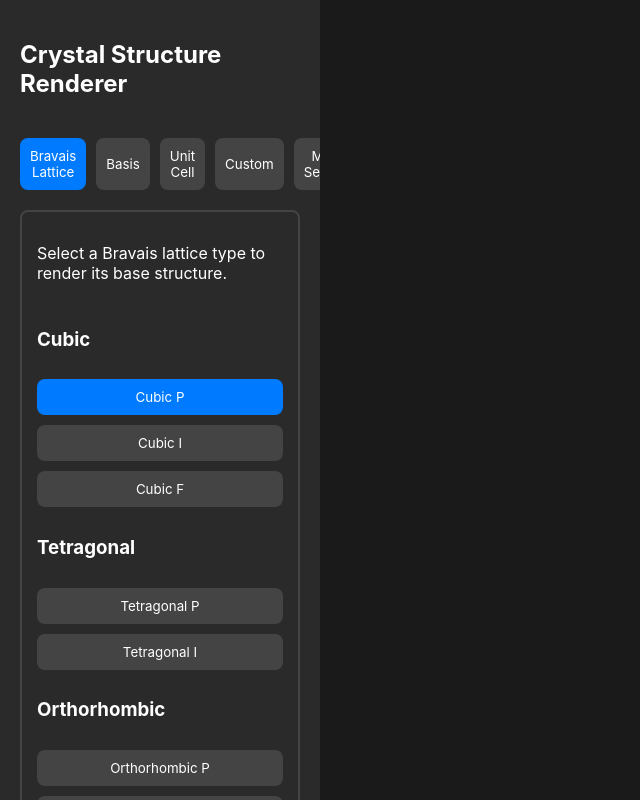
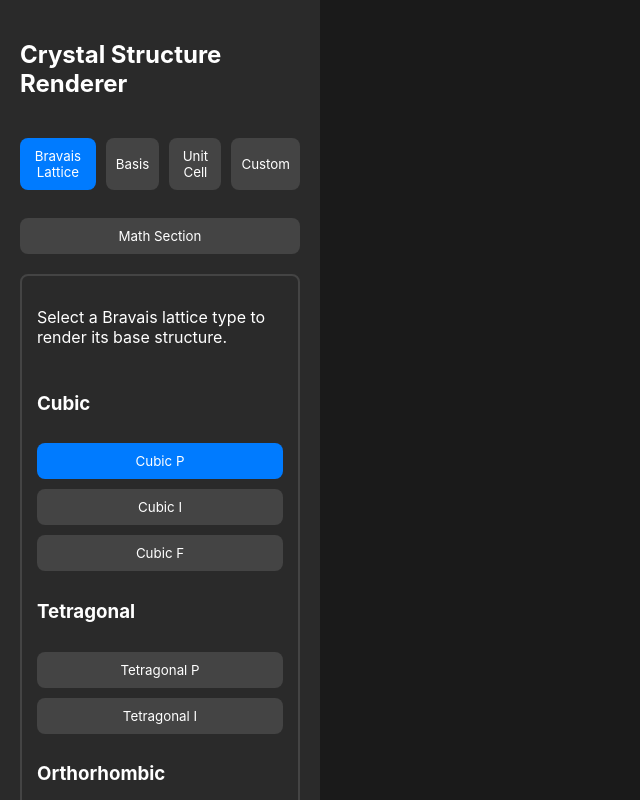
Before and after one commit to evenleather/bravais-lattice-renderer, a plain HTML site: page crystal_lattice_renderer/index.html in a window 1280 px wide. Shown: the whole page, without its empty margins (0-640 px from the left). Drawn offline with nearby package versions, Linux system fonts and the light colour scheme.

Commit message:
move math tab dwon

```diff
--- a/crystal_lattice_renderer/index.html
+++ b/crystal_lattice_renderer/index.html
@@ -17,6 +17,10 @@
             <button class="menu-nav-button" data-target="basisSection">Basis</button>
             <button class="menu-nav-button" data-target="unitCellSection">Unit Cell</button>
             <button class="menu-nav-button" data-target="customSection">Custom</button>
+        </div>
+
+        <!-- New row for Math tab button -->
+        <div class="menu-nav-button-container" style="margin-top: 8px;">
             <button class="menu-nav-button" data-target="mathSection">Math Section</button>
         </div>
 
--- a/crystal_lattice_renderer/main.js
+++ b/crystal_lattice_renderer/main.js
@@ -697,7 +697,8 @@ window.onload = function() {
             tabButtons.forEach(button => {
                 button.addEventListener('click', () => {
                     // Set lastTabId to the current tab before changing tabs
-                    lastTabId = document.querySelector('.menu-section.active')?.id;                    tabButtons.forEach(btn => btn.classList.remove('active'));
+                    lastTabId = document.querySelector('.menu-section.active')?.id;
+                    tabButtons.forEach(btn => btn.classList.remove('active'));
                     menuSections.forEach(section => section.classList.remove('active'));
                     button.classList.add('active');
                     const targetId = button.dataset.target;
```
